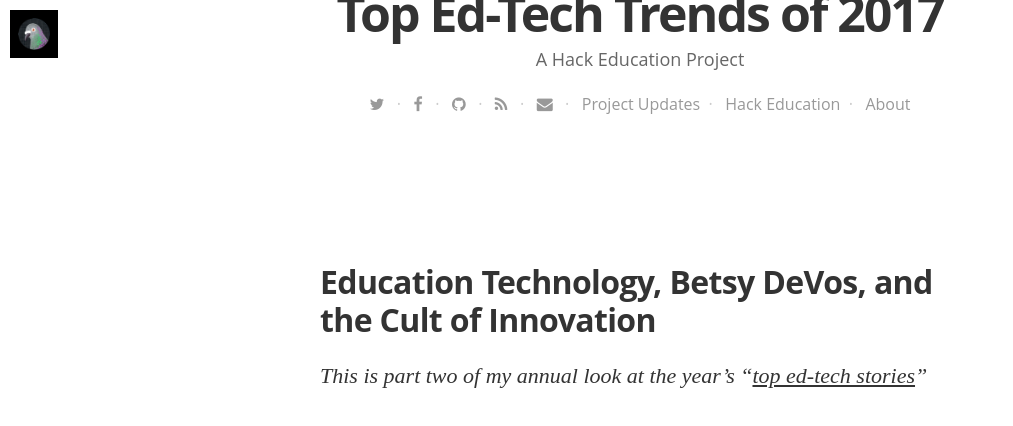
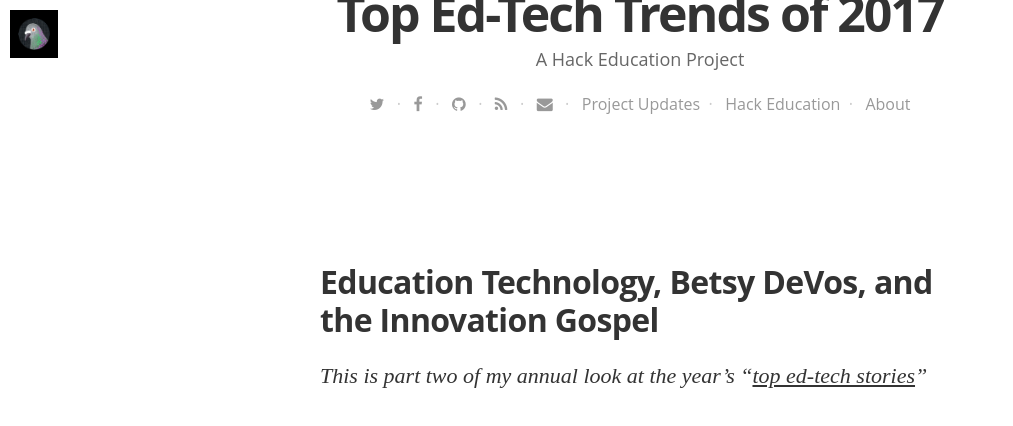
Before and after one commit to HackEducation/2017trends, a Jekyll site: the page built from betsy-devos.html, in a window 1280 px wide and 900 px high, scrolled down 546 px. Shown: the top 426 px of the window, without its empty margins (0-1013 px from the left). Built offline with Jekyll 4.4.1, drawn with Linux system fonts in a browser that asks for light colours; nearby versions of some CDN libraries; some web fonts are replaced.

Commit message:
edit title

```diff
--- a/betsy-devos.html
+++ b/betsy-devos.html
@@ -1,7 +1,7 @@
 ---
 layout: default
 ---
-<h2>Education Technology, Betsy DeVos, and the Cult of Innovation</h2>
+<h2>Education Technology, Betsy DeVos, and the Innovation Gospel</h2>
 <br />
 <p><em>This is part two of my annual look at the year&#8217;s &#8220;<a href="http://2017trends.hackeducation.com">top ed-tech stories</a>&#8221;</em></p>
 
```
